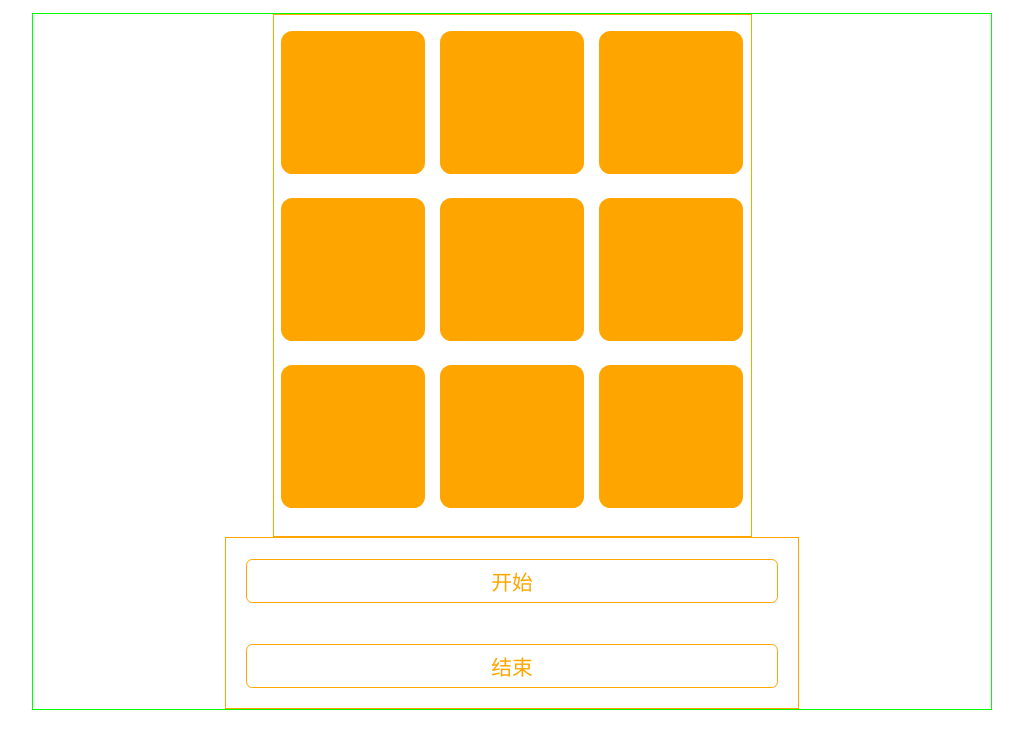
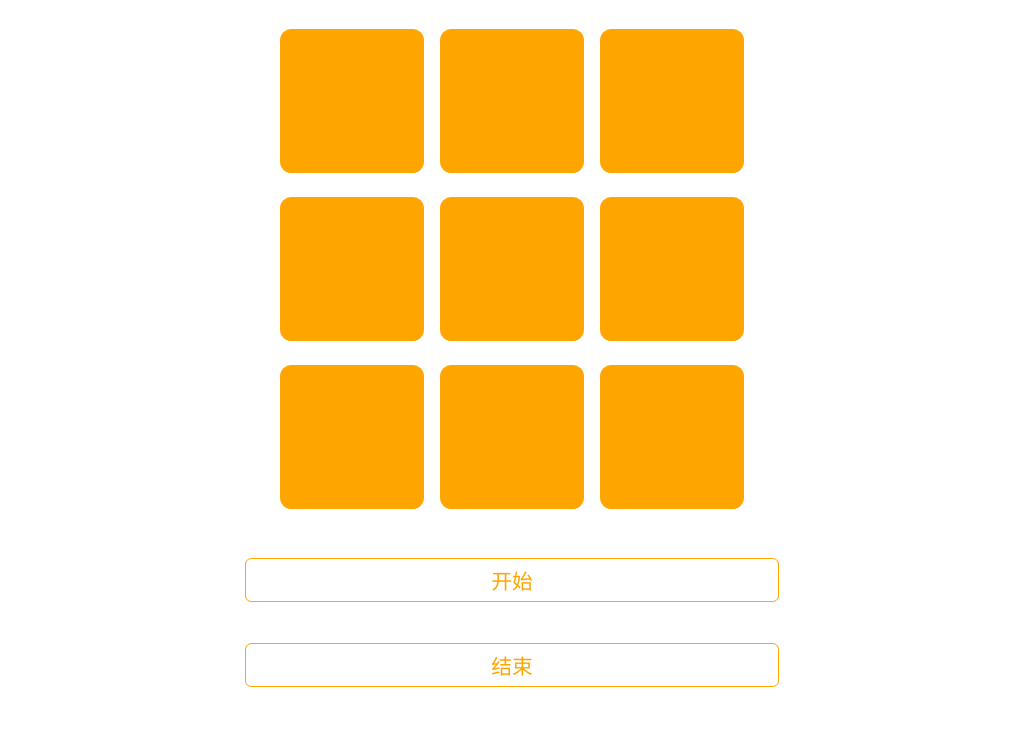
Before and after one commit to qq137712630/9COLOR, a plain HTML site: page index.html in a window 1280 px wide. Shown: the whole page, without its empty margins (128-1151 px from the left). Drawn offline with Linux system fonts and the light colour scheme.

Commit message:
删除框

```diff
--- a/css/index.css
+++ b/css/index.css
@@ -6,7 +6,7 @@
 
 	margin: 0.8em auto;
 	max-width: 60em; /* 960px */
-	border: 1px solid #0f0;
+	outline:none;
 
 }
 
@@ -37,7 +37,6 @@ clear: both;
 
 .test{
 	width:50%;
-	border: 1px solid orange;
 	padding:1em 0 0.3em;
 	display: flex;
 	/*内容两侧间隔相等*/
@@ -64,10 +63,10 @@ clear: both;
 	margin:0 auto;
 	width:60%;
 	display: flex;
-	border: 1px solid orange;
 	justify-content:center;
 	/*竖排*/
 	flex-direction:column;
+
 }
 
 .myButton input {
```
